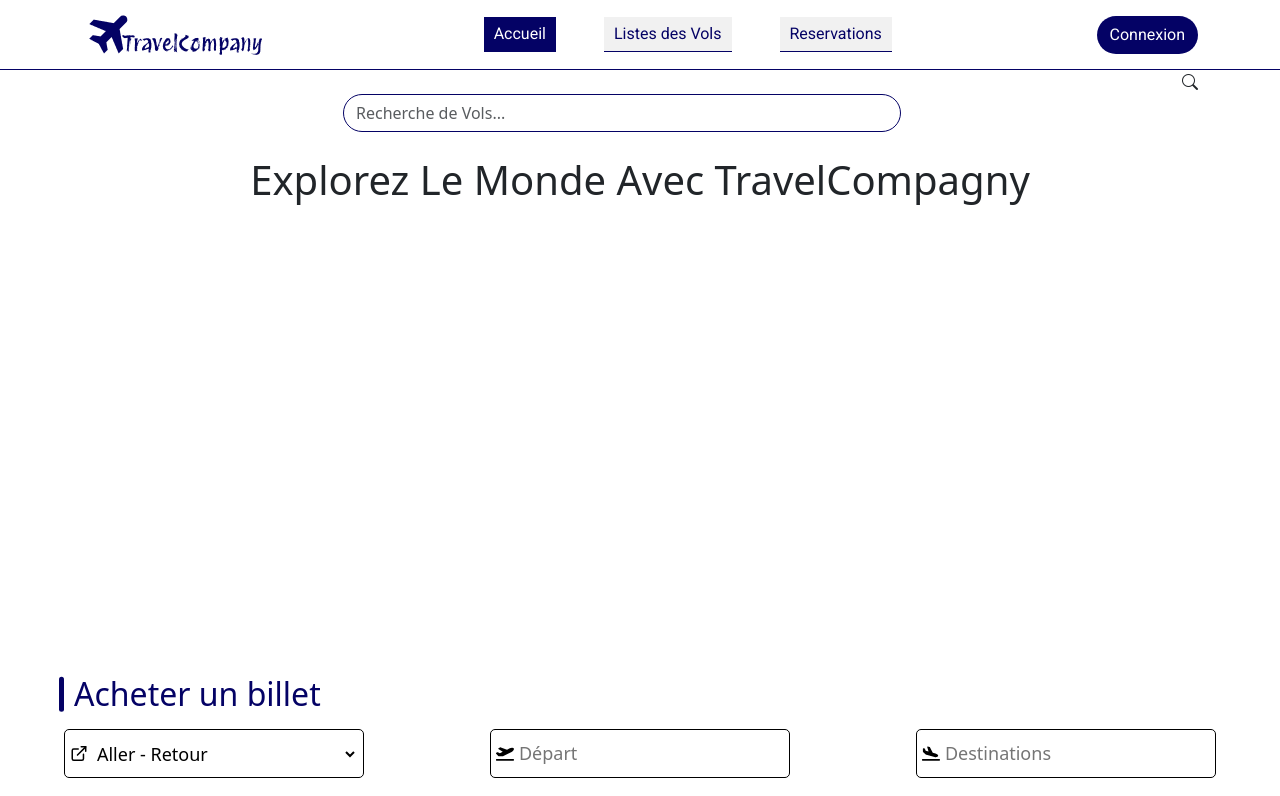
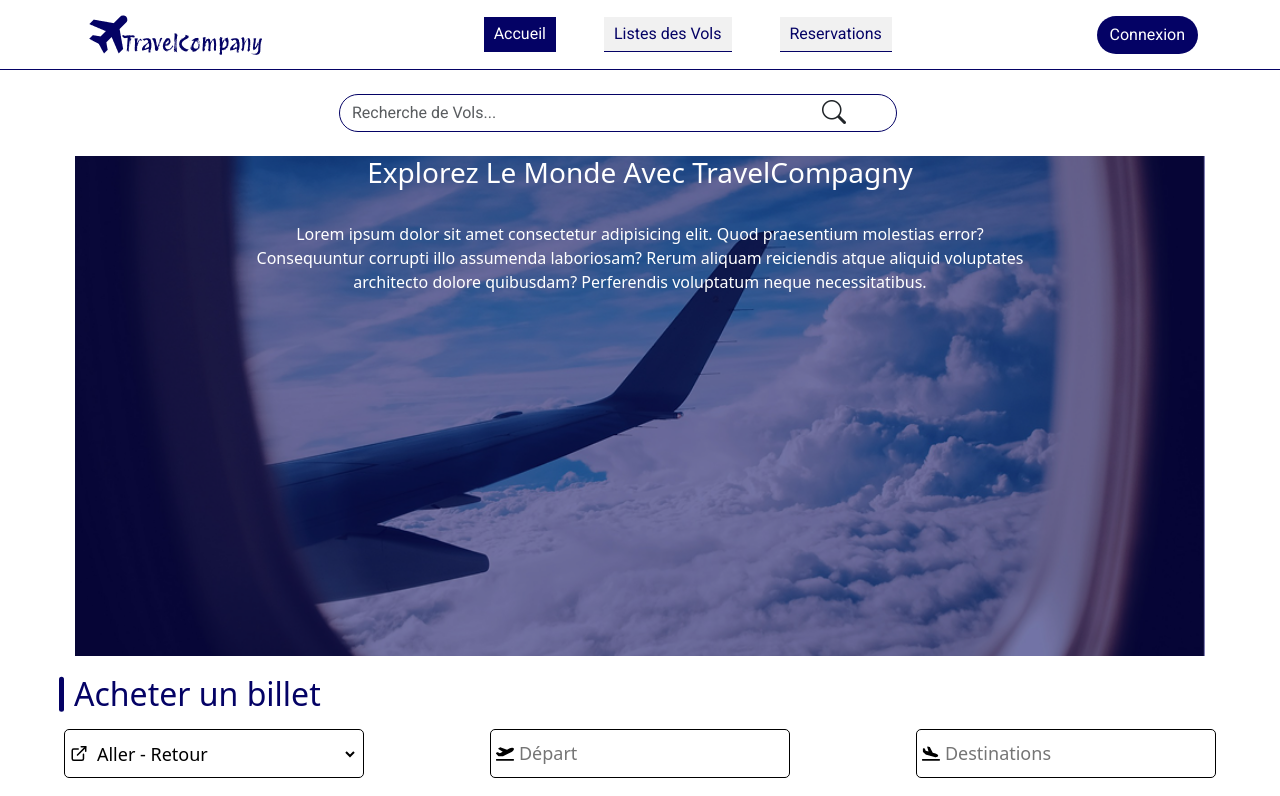
Before and after one commit to Mega17Z/Travel, a React (Vite) app: page / in a window 1280 px wide. Shown: the top 796 px of the page. Built offline with nearby package versions, Linux system fonts and the light colour scheme.

Commit message:
integration de l'image

```diff
--- a/src/App.css
+++ b/src/App.css
@@ -8,8 +8,59 @@
 .nav-link{
     border-bottom: 1px solid #040265 !important;
 }
+
 .form-control{
     border: 1px solid #040265 !important;
     margin: auto;
     max-width: 50%;
+    font-family: "Roboto", sans-serif;
+    color: rgb(252, 246, 246);
 }
+i{
+    font-size: 1.5rem;
+    position: relative;
+    right: 22rem;
+    top: 1.5rem;
+}
+.image{
+    background: url('/unsplash_p9vr45T2scg.png') center center no-repeat;
+    background-size: cover;
+    /* opacity: 0.7; */
+    width: 90%;
+    margin: auto;
+    height: 500px;
+    /* marg; */
+    position: relative;
+}
+
+.text-travel{
+    position: relative;
+    z-index: 20;
+    color: white;
+    width: 70%;
+    /* background-color: #04026565; */
+    margin: auto;
+    /* height: 100%; */
+    /* padding: 20px 10px; */
+}
+
+.image::before{
+    content: '';
+    z-index: 10;
+    position: absolute;
+    width: 100%;
+    height: 100%;
+    background-color: #040265;
+    opacity: 0.5;
+}
+
+@media screen and (max-width: 768px) {
+
+    i{
+        position: relative;
+        right: 10rem;
+        top: 1.5rem;
+    }
+
+
+}
--- a/src/components/MainTravel.jsx
+++ b/src/components/MainTravel.jsx
@@ -5,10 +5,11 @@ const MainTravel = () => {
     <div className='container-fluid' style={{height: 580}}>
         <InputSearch/>
     <div className='image mt-4'>
-       <div className='d-flex justify-content-center'>
-       <h1 className='text-center'>Explorez Le Monde Avec TravelCompagny</h1>
+       <div className='d-flex justify-content-center align-items-center flex-column text-travel text-center'>
+        <h3 className='mb-3'>Explorez Le Monde Avec TravelCompagny</h3>
+        <p className='mt-3'>Lorem ipsum dolor sit amet consectetur adipisicing elit. Quod praesentium molestias error? Consequuntur corrupti illo assumenda laboriosam? Rerum aliquam reiciendis atque aliquid voluptates architecto dolore quibusdam? Perferendis voluptatum neque necessitatibus.</p>
        </div>
-        </div>
+    </div>
 
     </div>
   )
```
